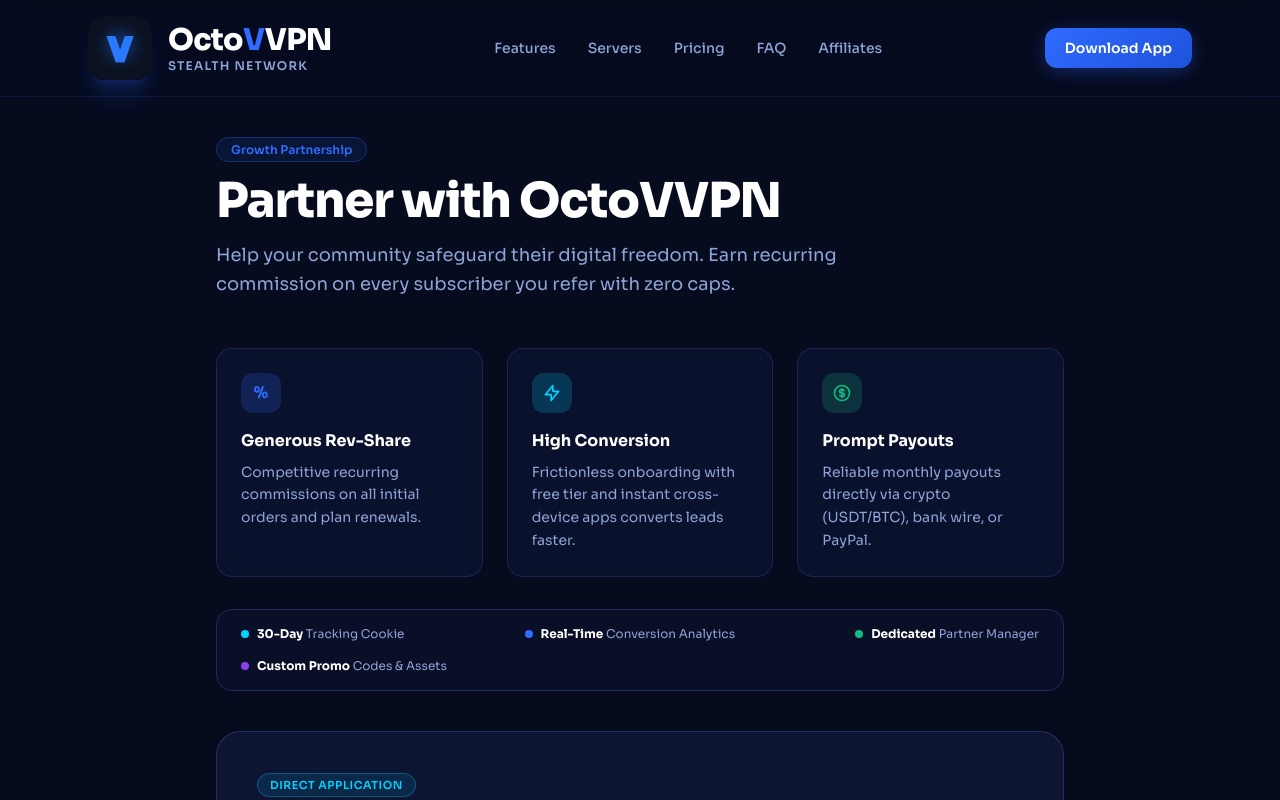
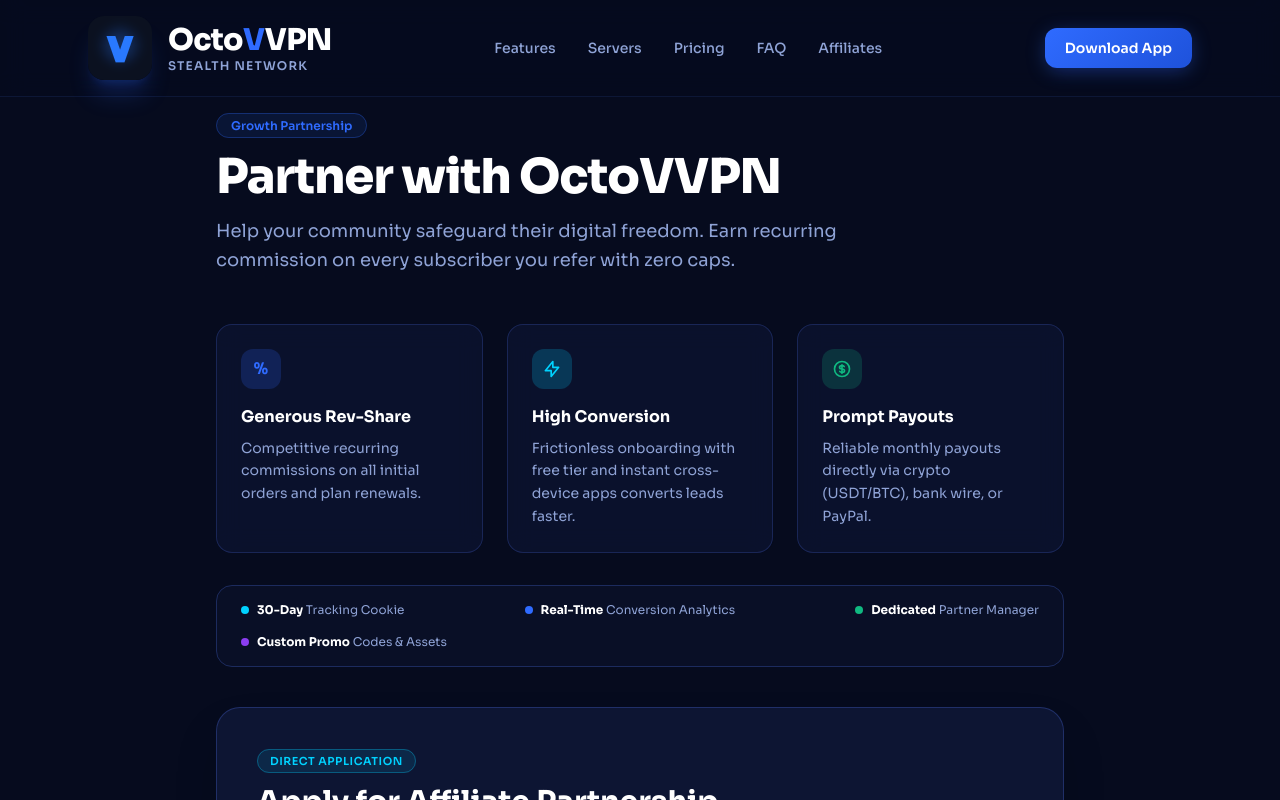
Before and after one commit to DestinyAzriel/octovvpn, a Next.js app: page /affiliates in a window 1280 px wide. Shown: the top 800 px of the page. Built offline with nearby package versions, Linux system fonts and the light colour scheme.

Commit message:
style: reduce top padding on subpages and affiliates to push content up

```diff
--- a/app/[slug]/page.tsx
+++ b/app/[slug]/page.tsx
@@ -49,7 +49,7 @@
   const servers = slug === "status" ? await getServers() : null;
 
   return (
-    <main className="relative mx-auto max-w-4xl px-6 pt-6 pb-16 md:pt-10 md:pb-24">
+    <main className="relative mx-auto max-w-4xl px-6 pt-2 pb-16 md:pt-4 md:pb-24">
       <div className="rounded-3xl border border-line-bright/50 bg-card/80 p-8 md:p-12 shadow-2xl backdrop-blur-xl">
         {/* Header */}
         <div className="flex flex-wrap items-center justify-between gap-4 border-b border-line/60 pb-6">
--- a/app/affiliates/page.tsx
+++ b/app/affiliates/page.tsx
@@ -7,7 +7,7 @@
 
 export default function Affiliates() {
   return (
-    <main className="relative mx-auto max-w-4xl px-6 pt-6 pb-16 md:pt-10 md:pb-24">
+    <main className="relative mx-auto max-w-4xl px-6 pt-2 pb-16 md:pt-4 md:pb-24">
 
       <div className="text-center md:text-left">
         <span className="rounded-full border border-blue/30 bg-blue/10 px-3.5 py-1 text-xs font-semibold text-blue">
```
